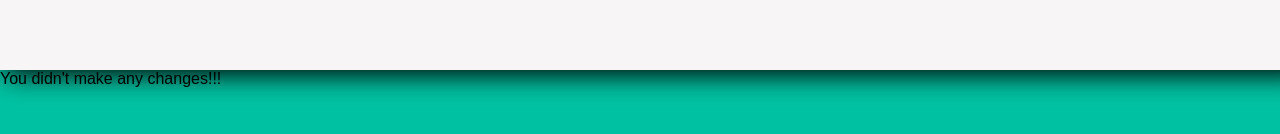
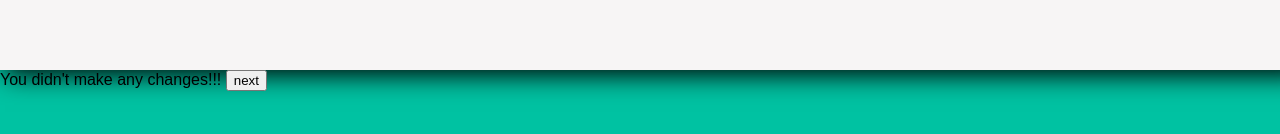
Before and after one commit to GabrielMahan/quill-web-dev-challenge, a React (Create React App) app: page / in a window 1280 px wide. Both pictures are taken after a click on the button "next". Shown: the part 330-464 px from the top of the page. Built offline with nearby package versions, Linux system fonts and the light colour scheme.

Commit message:
all three componenets functioning and communicating all the way down to the selector component

```diff
--- a/src/ConceptSelector.js
+++ b/src/ConceptSelector.js
@@ -9,6 +9,10 @@ class ConceptSelector extends React.Component {
     this.state = {
       changes: []
     }
+  }
+
+  componentDidMount() {
+    this.setState({changes: this.props.changes})
   }
 
   render(){
--- a/src/QuillEditor.js
+++ b/src/QuillEditor.js
@@ -11,6 +11,7 @@ class QuillEditor extends Component {
     };
     this.onChange = this.onChange.bind(this);
     this.showChanges = this.showChanges.bind(this);
+    this.sendUp = () => this.props.changeMode(this.state.changes)
   }
 
   onChange(editorState) {
@@ -85,6 +86,7 @@ class QuillEditor extends Component {
           </ul>
         : <span> You didn't make any changes!!! </span>
         }
+        <button onClick={this.sendUp } > next </button>
       </div>
     );
   }
```
Lines whose indentation alone changed are shown as unchanged.
